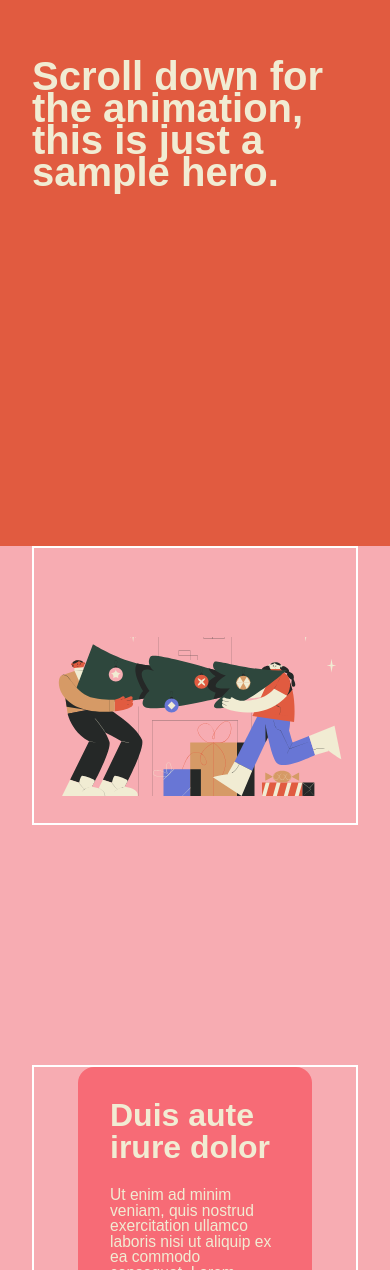
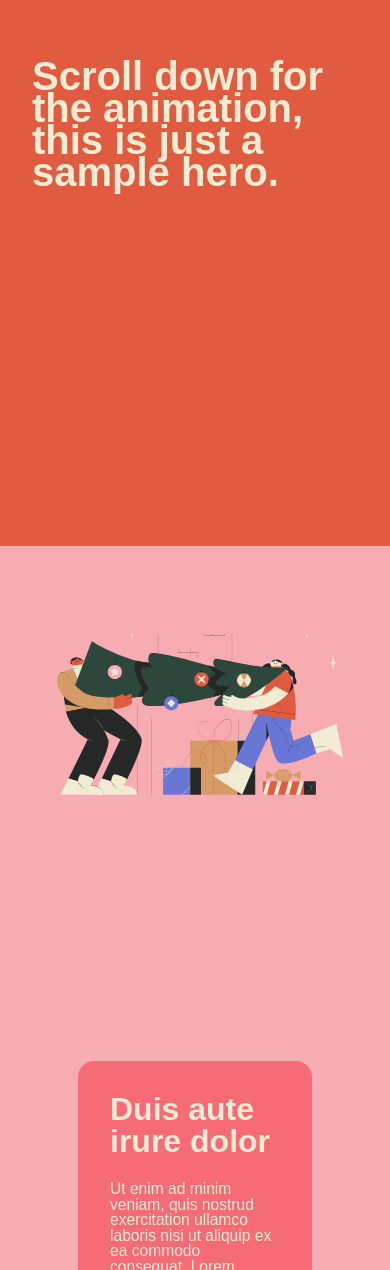
Before and after one commit to cjcorc10/scroll-svg-path, a Next.js app: page / in a window 390 px wide. Shown: the part 298-1568 px from the top of the page. Built offline with nearby package versions, Linux system fonts and the light colour scheme; a web font is replaced by a local one.

Commit message:
setup mediaquery for odd rows by using !important

```diff
--- a/src/app/page.module.scss
+++ b/src/app/page.module.scss
@@ -39,7 +39,6 @@
         flex-direction: row-reverse;
       }
       .col {
-        border: solid white 2px;
         flex: 1;
         display: flex;
         flex-direction: column;
@@ -79,7 +78,7 @@
       height: 120%;
       width: 150%;
       position: absolute;
-      top: -20vh;
+      top: -40vh;
     }
   }
 }
@@ -88,7 +87,7 @@
     .row {
       flex-direction: column;
       &:nth-child(odd) {
-        flex-direction: column;
+        flex-direction: column !important;
       }
     }
   }
```
